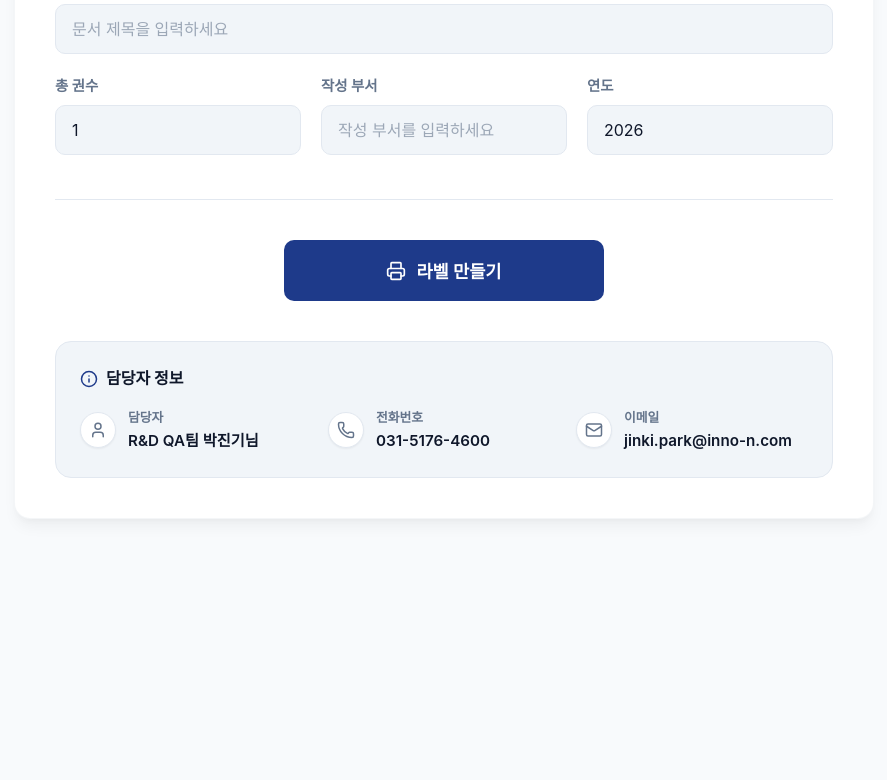
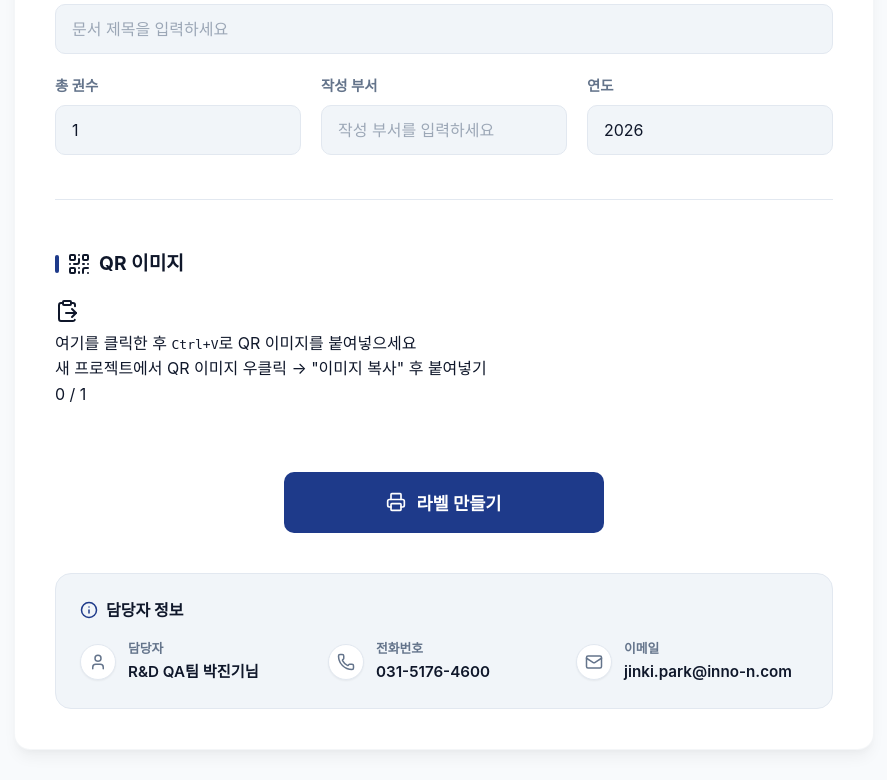
Before and after one commit to spuhaha18/QR_Web, a Flask app: page / in a window 1280 px wide. Shown: the part 864-1644 px from the top of the page, without its empty margins (196-1083 px from the left). Before the commit the page ends 1385 px from the top, so only its background shows below. Run offline with Flask 3, Linux system fonts and the light colour scheme; some web fonts are replaced.

Commit message:
feat: add QR paste section to index.html form

```diff
--- a/templates/index.html
+++ b/templates/index.html
@@ -316,7 +316,7 @@
             </a>
         </div>
 
-        <form action="/create_label" method="post">
+        <form action="/create_label" method="post" enctype="multipart/form-data" id="label-form">
             <div class="form-sections">
                 <div class="form-section">
                     <div class="section-title">
@@ -425,6 +425,20 @@
                     </div>
                 </div>
 
+                <div class="form-section" id="qr_section">
+                    <div class="section-title">
+                        <i data-lucide="qr-code"></i> QR 이미지
+                    </div>
+                    <div class="qr-dropzone" id="qr_dropzone" tabindex="0">
+                        <i data-lucide="clipboard-paste"></i>
+                        <p>여기를 클릭한 후 <kbd>Ctrl+V</kbd>로 QR 이미지를 붙여넣으세요</p>
+                        <p class="qr-hint">새 프로젝트에서 QR 이미지 우클릭 → "이미지 복사" 후 붙여넣기</p>
+                    </div>
+                    <div class="qr-counter" id="qr_counter">0 / <span id="qr_total">1</span></div>
+                    <ul class="qr-thumbnails sortable" id="qr_thumbnails"></ul>
+                    <input type="hidden" id="qr_order" name="qr_order" value="[]">
+                </div>
+
             </div>
             <button type="submit" class="submit-btn">
                 <i data-lucide="printer" class="submit-icon"></i> 라벨 만들기
@@ -466,5 +480,7 @@
         </div>
 
     </div>
+    <script src="{{ url_for('static', filename='vendor/sortablejs/Sortable.min.js') }}"></script>
+    <script src="{{ url_for('static', filename='js/qr_paste.js') }}"></script>
 </body>
 </html>
```
